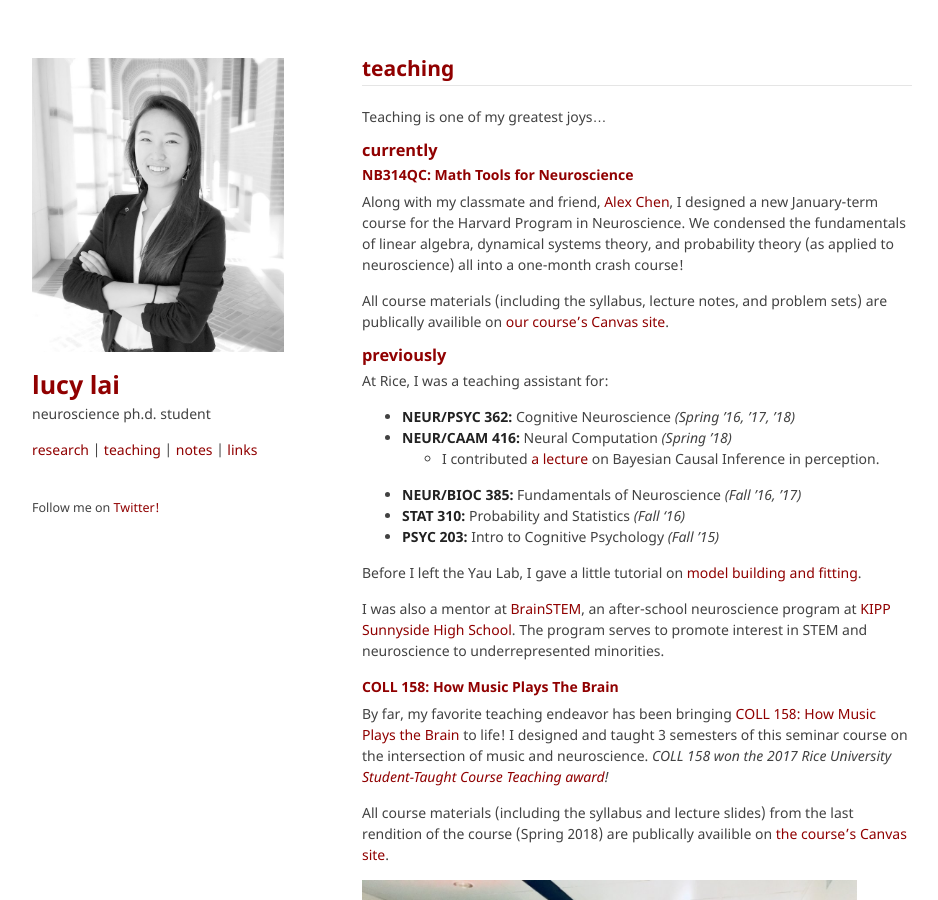
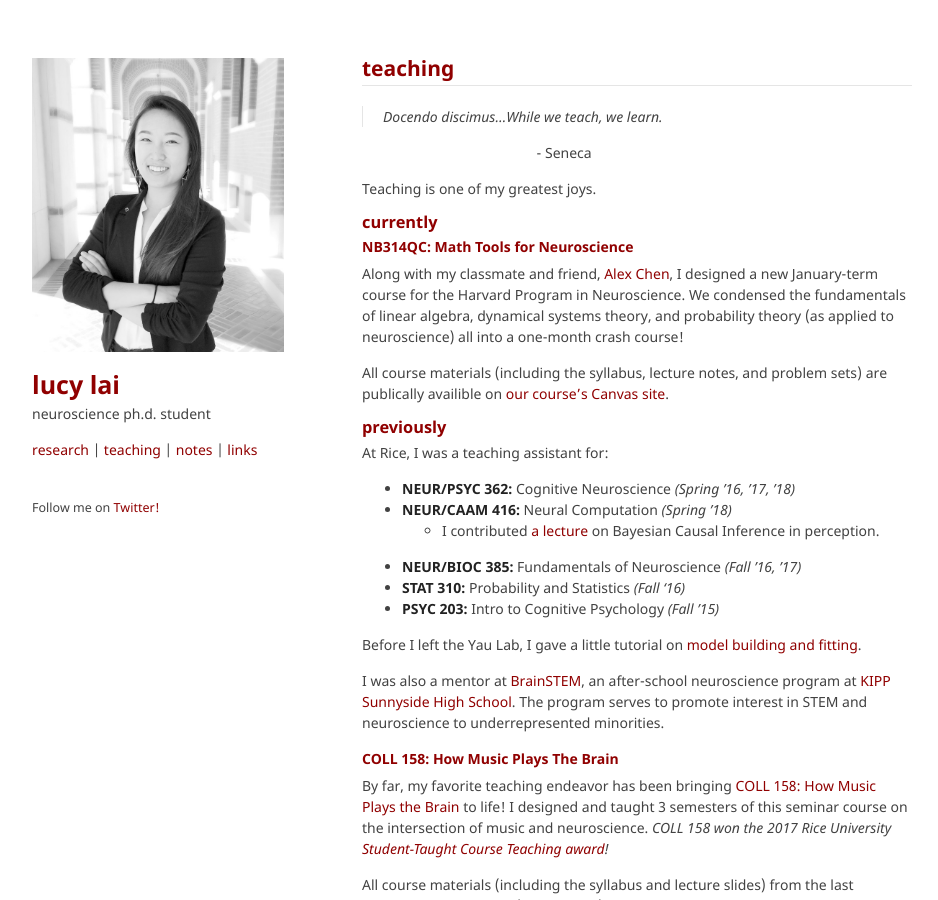
Before and after one commit to lucylai96/lucylai96.github.io, a Jekyll site: the page built from teaching.md, in a window 1280 px wide and 900 px high. Shown: the whole window, without its empty margins (168-1106 px from the left). Built offline with Jekyll 4.4.1, drawn with Linux system fonts in a browser that asks for light colours; our own code applies the rules of GitHub Pages for plain Markdown files.

Commit message:
Update teaching.md

```diff
--- a/teaching.md
+++ b/teaching.md
@@ -1,7 +1,11 @@
 
 ## teaching
 ***
-Teaching is one of my greatest joys...
+> _Docendo discimus...While we teach, we learn._
+
+&nbsp;&nbsp;&nbsp;&nbsp;&nbsp;&nbsp;&nbsp;&nbsp;&nbsp;&nbsp;&nbsp;&nbsp;&nbsp;&nbsp;&nbsp;&nbsp;&nbsp;&nbsp;&nbsp;&nbsp;&nbsp;&nbsp;&nbsp;&nbsp;&nbsp;&nbsp;&nbsp;&nbsp;&nbsp;&nbsp;&nbsp;&nbsp;&nbsp;&nbsp;&nbsp;&nbsp;&nbsp;&nbsp;&nbsp;&nbsp;&nbsp;&nbsp;&nbsp;&nbsp;&nbsp;&nbsp;&nbsp; - Seneca
+
+Teaching is one of my greatest joys.
 
 ### currently
 
```
